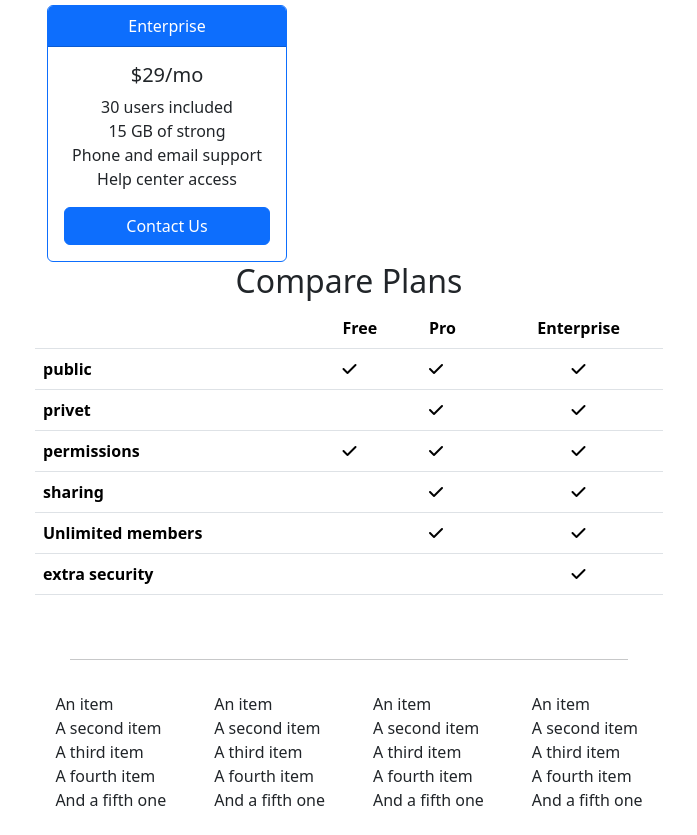
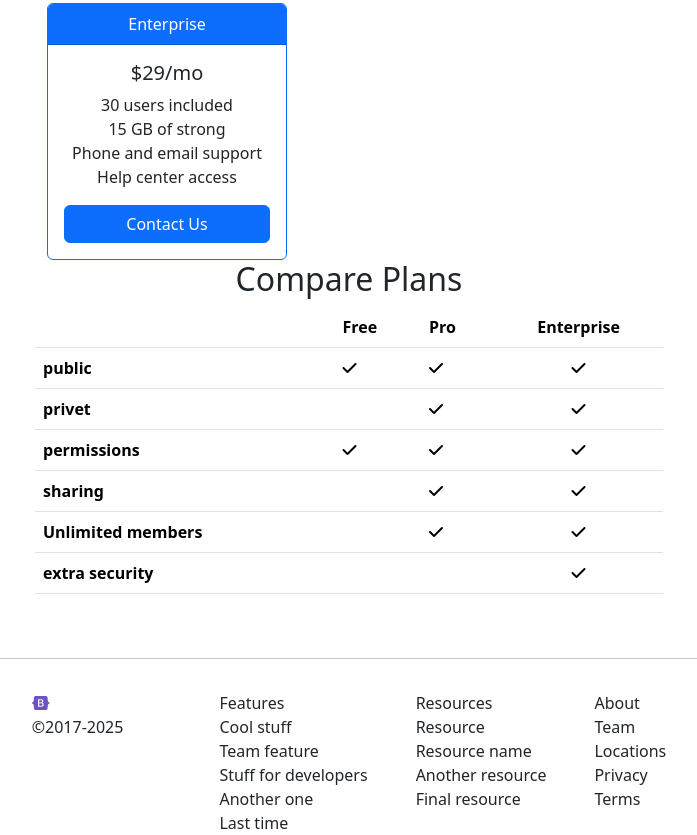
Before and after one commit to Ahmadrezaaa1382/layout-bootstrap, a plain HTML site: page tamrin bootstrap/index.html in a window 1280 px wide. Shown: the part 461-1296 px from the top of the page, without its empty margins (291-988 px from the left). Before the commit the page ends 1273 px from the top, so only its background shows below. Drawn offline with nearby package versions, Linux system fonts and the light colour scheme.

Commit message:
Add files via upload

```diff
--- a/tamrin bootstrap/index.html
+++ b/tamrin bootstrap/index.html
@@ -16,7 +16,7 @@
   <nav class=" navbar navbar-expand-sm bg-white navbar-white">
     <div class="container w-50 border-bottom">
       <a class="navbar-brand" href="#">
-        <img src="tamrin bootstrap\bootstrap-price.jpeg" alt="Avatar Logo" style="width:40px;" class="rounded-pill">
+        <i class="fa-brands fa-bootstrap" style="color: #000000;"></i>
       </a>
       <a class="navbar-brand" href="#">pricing example</a>
       <button class="navbar-toggler" type="button" data-bs-toggle="collapse" data-bs-target="#collapsibleNavbar">
@@ -156,42 +156,43 @@
   </aside>
 
   <div class="container d-flex justify-content-center">
-    <hr class="w-50 d-flex justify-content-center">
+    <hr class="w-75 d-flex justify-content-center">
   </div>
 
   <!-- FOOTER -->
-  <footer class="container-fluid">
-    <div class="container gap-5 d-flex justify-content-center pt-3">
-      <ul class="list-group">
-        <li class="list-item" style="list-style-type: none;">An item</li>
-        <li class="list-item" style="list-style-type: none;">A second item</li>
-        <li class="list-item" style="list-style-type: none;">A third item</li>
-        <li class="list-item" style="list-style-type: none;">A fourth item</li>
-        <li class="list-item" style="list-style-type: none;">And a fifth one</li>
+  <footer class="container-fluid ">
+    <div class="container d-flex justify-content-center pt-3">
+      <ul class="list-group me-5">
+        <li class="list-item" style="list-style-type: none;"><i class="fa-brands fa-bootstrap " style="color: #6e51c2;"></i></li>
+        <li class="list-item" style="list-style-type: none;">&copy;2017-2025</li>
+        <li class="list-item" style="list-style-type: none;"></li>
+        <li class="list-item" style="list-style-type: none;"></li>
+        <li class="list-item" style="list-style-type: none;"></li>
       </ul>
 
-      <ul class="list-group list-group-flush">
-        <li class="list-item" style="list-style-type: none;">An item</li>
-        <li class="list-item" style="list-style-type: none;">A second item</li>
-        <li class="list-item" style="list-style-type: none;">A third item</li>
-        <li class="list-item" style="list-style-type: none;">A fourth item</li>
-        <li class="list-item" style="list-style-type: none;">And a fifth one</li>
+      <ul class="list-group list-group-flush ms-5">
+        <li class="list-item" style="list-style-type: none;">Features</li>
+        <li class="list-item" style="list-style-type: none;">Cool stuff</li>
+        <li class="list-item" style="list-style-type: none;">Team feature</li>
+        <li class="list-item" style="list-style-type: none;">Stuff for developers</li>
+        <li class="list-item" style="list-style-type: none;">Another one</li>
+      <li class="list-item" style="list-style-type: none;">Last time</li>
       </ul>
 
-      <ul class="list-group list-group-flush">
-        <li class="list-item" style="list-style-type: none;">An item</li>
-        <li class="list-item" style="list-style-type: none;">A second item</li>
-        <li class="list-item" style="list-style-type: none;">A third item</li>
-        <li class="list-item" style="list-style-type: none;">A fourth item</li>
-        <li class="list-item" style="list-style-type: none;">And a fifth one</li>
+      <ul class="list-group list-group-flush ms-5">
+        <li class="list-item" style="list-style-type: none;">Resources</li>
+        <li class="list-item" style="list-style-type: none;">Resource</li>
+        <li class="list-item" style="list-style-type: none;">Resource name</li>
+        <li class="list-item" style="list-style-type: none;">Another resource</li>
+        <li class="list-item" style="list-style-type: none;">Final resource</li>
       </ul>
 
-      <ul class="list-group list-group-flush">
-        <li class="list-item" style="list-style-type: none;">An item</li>
-        <li class="list-item" style="list-style-type: none;">A second item</li>
-        <li class="list-item" style="list-style-type: none;">A third item</li>
-        <li class="list-item" style="list-style-type: none;">A fourth item</li>
-        <li class="list-item" style="list-style-type: none;">And a fifth one</li>
+      <ul class="list-group list-group-flush ms-5">
+        <li class="list-item" style="list-style-type: none;">About</li>
+        <li class="list-item" style="list-style-type: none;">Team</li>
+        <li class="list-item" style="list-style-type: none;">Locations</li>
+        <li class="list-item" style="list-style-type: none;">Privacy</li>
+        <li class="list-item" style="list-style-type: none;">Terms</li>
       </ul>
     </div>
 
```
